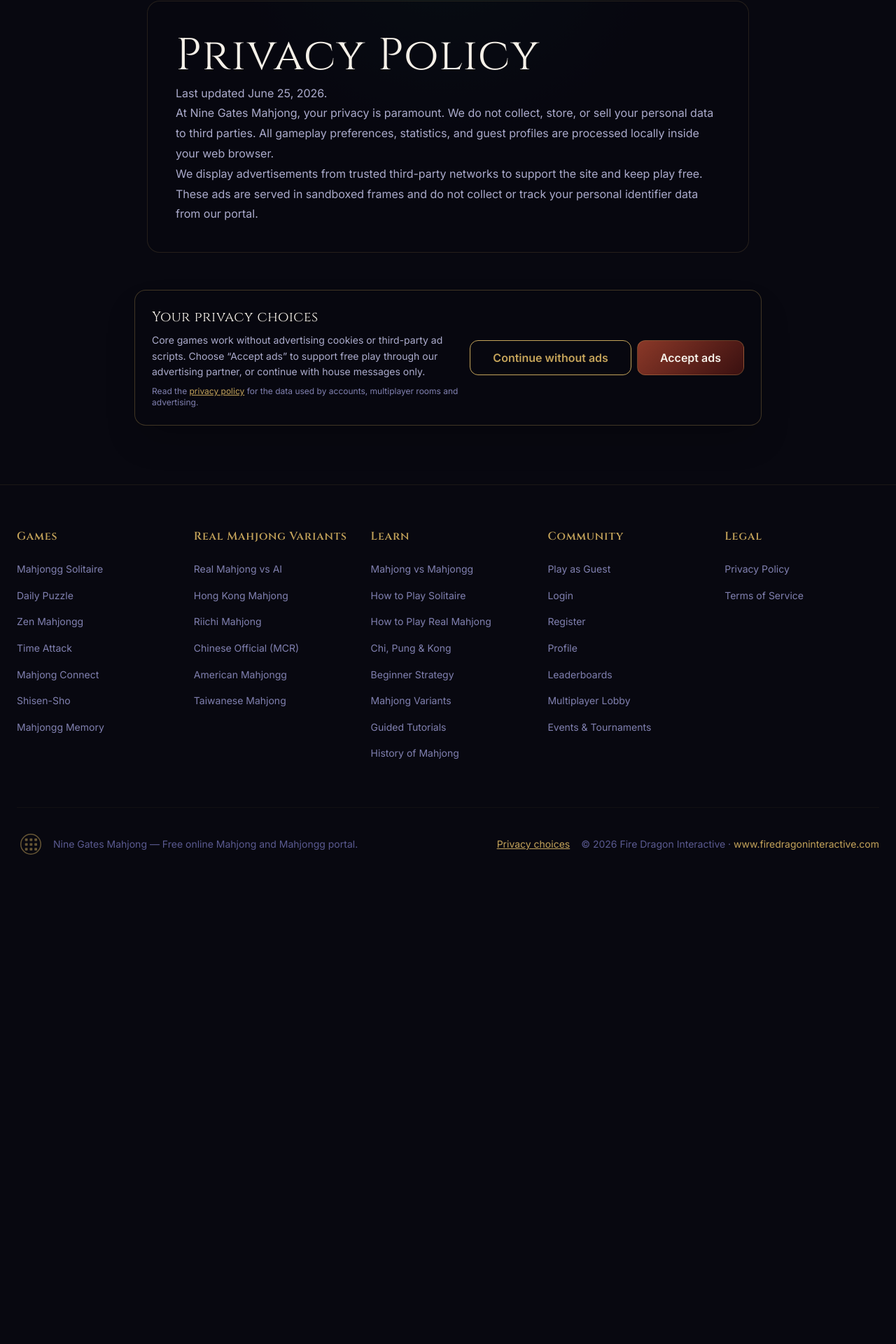
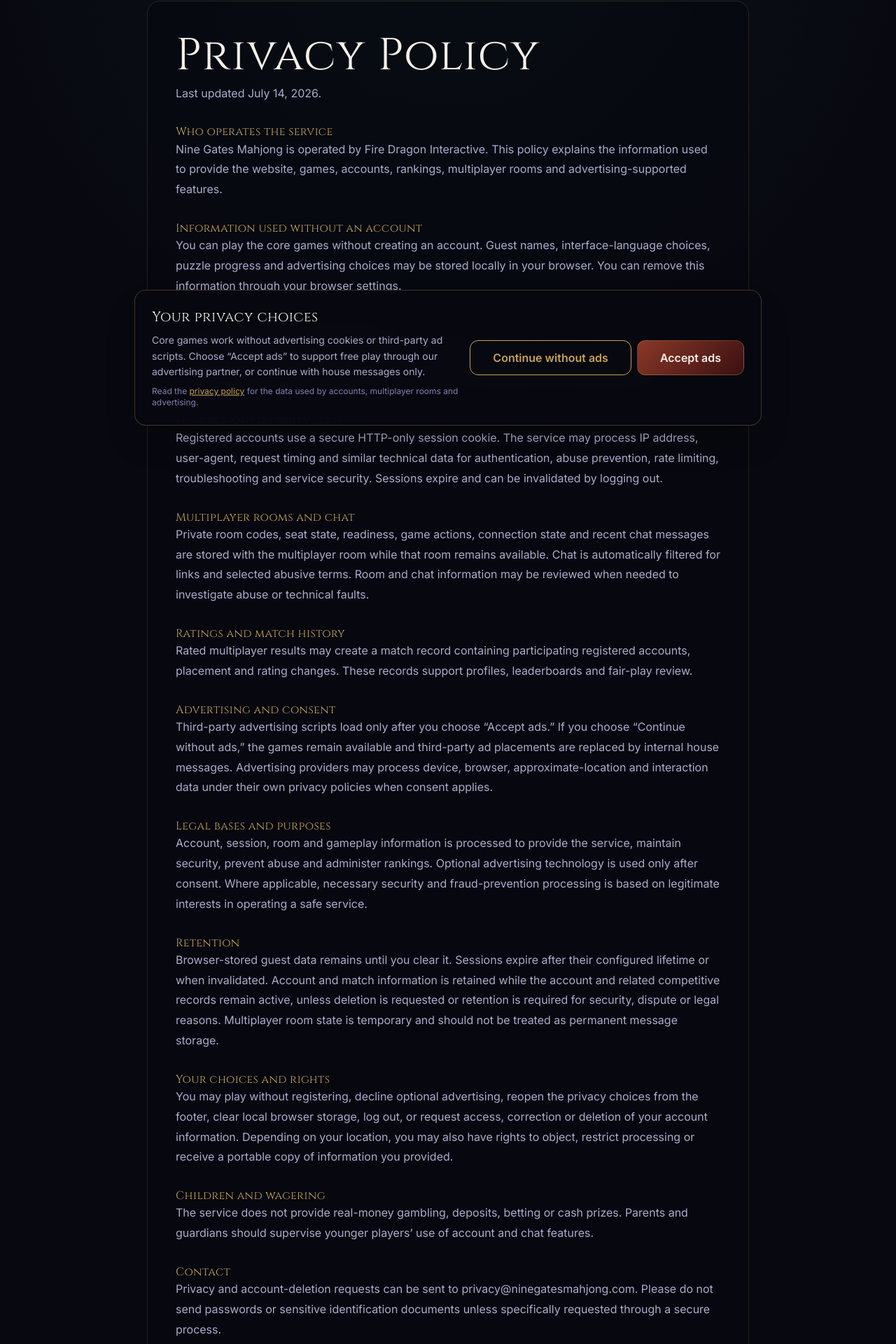
Before and after one commit to alexdevriesxing/nine-gates-mahjong, a React (Vite) app: page /privacy in a window 1280 px wide. Shown: the part 180-2100 px from the top of the page at 70% size. Before the commit the page ends 1438 px from the top, so only its background shows below. Built offline with nearby package versions, Linux system fonts and the light colour scheme; no server answers.

Commit message:
Align privacy policy with production data flows

```diff
--- a/src/app/pages/PrivacyPage.tsx
+++ b/src/app/pages/PrivacyPage.tsx
@@ -5,20 +5,72 @@
     <>
       <SEOHead
         title="Privacy Policy | Nine Gates Mahjong"
-        description="Nine Gates Mahjong Privacy Policy. We do not collect, store, or sell your personal data."
+        description="Learn how Nine Gates Mahjong uses account, session, profile, multiplayer, browser-storage and advertising data, and how to exercise your privacy choices."
         canonical="https://ninegatesmahjong.com/privacy"
       />
       <main className="legal-page">
         <article>
           <h1>Privacy Policy</h1>
-          <p>Last updated June 25, 2026.</p>
+          <p>Last updated July 14, 2026.</p>
+
+          <h2>Who operates the service</h2>
           <p>
-            At Nine Gates Mahjong, your privacy is paramount. We do not collect, store, or sell your personal data to third parties.
-            All gameplay preferences, statistics, and guest profiles are processed locally inside your web browser.
+            Nine Gates Mahjong is operated by Fire Dragon Interactive. This policy explains the information used to provide the website, games, accounts, rankings, multiplayer rooms and advertising-supported features.
           </p>
+
+          <h2>Information used without an account</h2>
           <p>
-            We display advertisements from trusted third-party networks to support the site and keep play free.
-            These ads are served in sandboxed frames and do not collect or track your personal identifier data from our portal.
+            You can play the core games without creating an account. Guest names, interface-language choices, puzzle progress and advertising choices may be stored locally in your browser. You can remove this information through your browser settings.
+          </p>
+
+          <h2>Account and profile information</h2>
+          <p>
+            When you register, the service stores your email address, username, display name, avatar selection, account creation date, rating, game totals, wins, losses, experience points and virtual coins. Passwords are not stored in plain text; the service stores a salted server-side password hash.
+          </p>
+
+          <h2>Sessions and security logs</h2>
+          <p>
+            Registered accounts use a secure HTTP-only session cookie. The service may process IP address, user-agent, request timing and similar technical data for authentication, abuse prevention, rate limiting, troubleshooting and service security. Sessions expire and can be invalidated by logging out.
+          </p>
+
+          <h2>Multiplayer rooms and chat</h2>
+          <p>
+            Private room codes, seat state, readiness, game actions, connection state and recent chat messages are stored with the multiplayer room while that room remains available. Chat is automatically filtered for links and selected abusive terms. Room and chat information may be reviewed when needed to investigate abuse or technical faults.
+          </p>
+
+          <h2>Ratings and match history</h2>
+          <p>
+            Rated multiplayer results may create a match record containing participating registered accounts, placement and rating changes. These records support profiles, leaderboards and fair-play review.
+          </p>
+
+          <h2>Advertising and consent</h2>
+          <p>
+            Third-party advertising scripts load only after you choose “Accept ads.” If you choose “Continue without ads,” the games remain available and third-party ad placements are replaced by internal house messages. Advertising providers may process device, browser, approximate-location and interaction data under their own privacy policies when consent applies.
+          </p>
+
+          <h2>Legal bases and purposes</h2>
+          <p>
+            Account, session, room and gameplay information is processed to provide the service, maintain security, prevent abuse and administer rankings. Optional advertising technology is used only after consent. Where applicable, necessary security and fraud-prevention processing is based on legitimate interests in operating a safe service.
+          </p>
+
+          <h2>Retention</h2>
+          <p>
+            Browser-stored guest data remains until you clear it. Sessions expire after their configured lifetime or when invalidated. Account and match information is retained while the account and related competitive records remain active, unless deletion is requested or retention is required for security, dispute or legal reasons. Multiplayer room state is temporary and should not be treated as permanent message storage.
+          </p>
+
+          <h2>Your choices and rights</h2>
+          <p>
+            You may play without registering, decline optional advertising, reopen the privacy choices from the footer, clear local browser storage, log out, or request access, correction or deletion of your account information. Depending on your location, you may also have rights to object, restrict processing or receive a portable copy of information you provided.
+          </p>
+
+          <h2>Children and wagering</h2>
+          <p>
+            The service does not provide real-money gambling, deposits, betting or cash prizes. Parents and guardians should supervise younger players’ use of account and chat features.
+          </p>
+
+          <h2>Contact</h2>
+          <p>
+            Privacy and account-deletion requests can be sent to privacy@ninegatesmahjong.com. Please do not send passwords or sensitive identification documents unless specifically requested through a secure process.
           </p>
         </article>
       </main>
```
